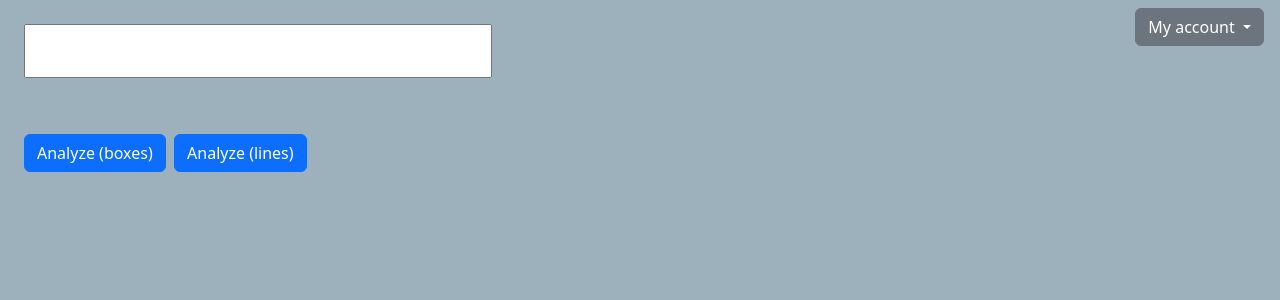
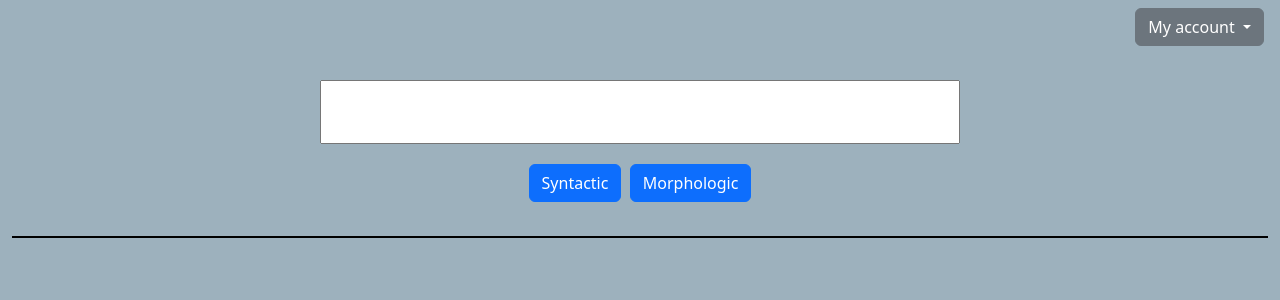
Before and after one commit to Noodlealvel/TFG-Aplicacion-Web-de-analisis-morfosintactico-e-identificacion-de-estructuras, a Django app: page /analyze in a window 1280 px wide. Shown: the part 150-450 px from the top of the page. Run offline with Django 4.2, Linux system fonts and the light colour scheme; a user stored in the database is signed in; parts of the project's set-up code (start-up, migrations or seed data) failed here and were passed over.

Commit message:
Analisis morfologico y refactorizacion del html de analyze

```diff
--- a/cuentas/views.py
+++ b/cuentas/views.py
@@ -8,28 +8,23 @@ from django.contrib.auth import logout
 from django.contrib.auth.decorators import login_required
 from django.contrib import messages
 import benepar, spacy
+#import constituent_treelib
 nlp = spacy.load("en_core_web_sm")
 if spacy.__version__.startswith('2'):
     nlp.add_pipe(benepar.BeneparComponent("benepar_en3"))
 else:
     nlp.add_pipe("benepar", config={"model": "benepar_en3"})
-from anytree import Node, RenderTree
 #from nltk import pos_tag, word_tokenize
 #from nltk.corpus import wordnet2021
 #from nltk import CFG
 #from nltk.ccg.chart import CCGChartParser
 # Create your views here.
 
-def build_anytree(node, parent=None):
-    if node._.labels=="()":
-        current_node = Node(node.text, parent=parent)
+def home(request):
+    if request.user.is_authenticated:
+        return redirect("/analyze")
     else:
-        current_node = Node(node._.labels, parent=parent)
-    for child in node._.children:
-        build_anytree(child, parent=current_node)
-
-def home(request):
-    return render (request, "cuentas/index.html")
+        return render (request, "cuentas/index.html")
 
 def signup(request):
 
@@ -152,18 +147,24 @@ def log_out(request):
 @login_required
 def analyze(request):
     if request.method=='POST':
-        sentence=request.POST.get('sentence') #spacy
+        sentence=request.POST.get('sentence')
         doc = nlp(sentence)
-        sent = list(doc.sents)[0]
-        root = Node(sent._.labels)
-        build_anytree(sent, parent=root)
-        for pre, fill, node in RenderTree(root):
-            print("%s%s" % (pre, node.name))
-        #sent = list(doc.sents)[0]
-        #displacy.serve(doc, style="dep")
-        #for token in doc:
-         #   print(token.text, token.pos_, token.dep_)
-        print(sent._.parse_string)
-        return render(request, "cuentas/analyze.html", {'user': request.user, 'doc': doc, 'sentence': sentence})
+        if request.POST.get('analyze')=="syntactic":
+            sent = list(doc.sents)[0]
+
+            #sent = list(doc.sents)[0]
+            #displacy.serve(doc, style="dep")
+            #for token in doc:
+            #   print(token.text, token.pos_, token.dep_)
+            constituency=sent._.parse_string
+            print(constituency)
+            return render(request, "cuentas/analyze.html", {'user': request.user, 'doc': doc, 'sentence': sentence, 'method': "syntactic", 'constituency':constituency})
+        else:
+            morph=[]
+            for token in doc:
+                #expl=spacy.explain(token.tag_)
+                morph.append(str(token.morph))
+
+            return render(request, "cuentas/analyze.html", {'user': request.user, 'doc': doc, 'sentence': sentence, 'method': "morphologic", 'morph': morph})
     else:
         return render(request, "cuentas/analyze.html", {'user': request.user})
--- a/static/cuentas/styles.css
+++ b/static/cuentas/styles.css
@@ -34,3 +34,31 @@ h1 {
   right: 16px;
   font-size: 18px;
 }
+
+textarea {
+  resize: none !important;
+  width: 50vw;
+  height: 8vh;
+}
+
+.half-top {
+  display:flex;
+  align-items: center;
+  margin-top:10vh;
+  justify-content: center;
+}
+
+.half-bottom {
+  display:flex;
+  align-items: center;
+  margin-top:10vh;
+  justify-content: center;
+}
+
+.horizontal_line {
+  margin-top: 4vh;
+  width: 100%;
+  height: 2px;
+  border-top: 2px solid black;
+  line-height: 100%;
+}
--- a/templates/cuentas/analyze.html
+++ b/templates/cuentas/analyze.html
@@ -1,5 +1,6 @@
 <!DOCTYPE html>
 <html lang="en">
+
 <head>
   <meta charset="UTF-8">
   <meta http-equiv="X-UA-Compatible" content="IE=edge">
@@ -7,12 +8,16 @@
   <title>Analizar</title>
   {% load static %}
   <link rel="stylesheet" href="{% static 'cuentas/styles.css' %}">
-    <link href="https://cdn.jsdelivr.net/npm/bootstrap@5.3.2/dist/css/bootstrap.min.css" rel="stylesheet" crossorigin="anonymous">
+  <link href="https://cdn.jsdelivr.net/npm/bootstrap@5.3.2/dist/css/bootstrap.min.css" rel="stylesheet"
+    crossorigin="anonymous">
 </head>
+
 <body>
   <!--La pagina estaria dividida en 2 verticalmente por una linea, arriba estaria el cuadro para introducir la frase
     y abajo saldría el resultado -->
-    <script src="https://cdn.jsdelivr.net/npm/bootstrap@5.3.2/dist/js/bootstrap.bundle.min.js" integrity="sha384-C6RzsynM9kWDrMNeT87bh95OGNyZPhcTNXj1NW7RuBCsyN/o0jlpcV8Qyq46cDfL" crossorigin="anonymous"></script>
+  <script src="https://cdn.jsdelivr.net/npm/bootstrap@5.3.2/dist/js/bootstrap.bundle.min.js"
+    integrity="sha384-C6RzsynM9kWDrMNeT87bh95OGNyZPhcTNXj1NW7RuBCsyN/o0jlpcV8Qyq46cDfL"
+    crossorigin="anonymous"></script>
   <header>
     <div class="m-0 row justify-content-center">
       <div class="col-auto p-5 text-center">
@@ -37,25 +42,27 @@
     <div class="half-top">
       <form action="/analyze" method="POST">
         {% csrf_token %}
-            <div class="row auto justify-content-center">
-                <div class="col md p-4">
-                <input type="textarea" name="sentence" rows="4" cols="50">
+        <div class="row-auto">
+          <div class="col-auto">
+            <textarea wrap="off" name="sentence" value="sentence"></textarea>
           </div>
         </div>
-            <div class="row auto justify-content-center">
-            <div class="col md p-4 col md">
-                <button type="submit" class="btn btn-primary" name="analyze" value="boxes">Analyze (boxes)</button>
-                <button type="submit" class="btn btn-primary" name="analyze" value="lines">Analyze (lines)</button>
+        <div class="row d-flex justify-content-center">
+          <div class="col-auto col-auto">
+            <button type="submit" class="btn btn-primary" name="analyze" value="syntactic">Syntactic</button>
+            <button type="submit" class="btn btn-primary" name="analyze" value="morphologic">Morphologic</button>
           </div>
         </div>
       </form>
     </div>
 
+    <div class="horizontal_line"></div>
 
     <div class="half-bottom">
       <div class="row auto justify-content-center">
         <div class="col md p-4">
           {% if doc is not None %}
+          {% if method == "syntactic" %}
           <p style="word-spacing:5rem">
             {% for token in doc %}
             {{ token.pos_ }}
@@ -69,7 +76,12 @@
             {{ token.dep_ }}
             {% endfor %}
           </p>
-
+          <p style="padding:2vh">{{ constituency }}</p>
+          {% elif method == "morphologic" %}
+          {% for token in doc %}
+          <p><b>{{ token.text }}:</b> {{ token.pos_ }}. {{ token.morph }}</p>
+          {% endfor %}
+          {% endif %}
           {% endif %}
         </div>
       </div>
@@ -80,4 +92,5 @@
 
   </div>
 </body>
+
 </html>
```
Also changed, not shown: db.sqlite3. Lines whose indentation alone changed are shown as unchanged.
